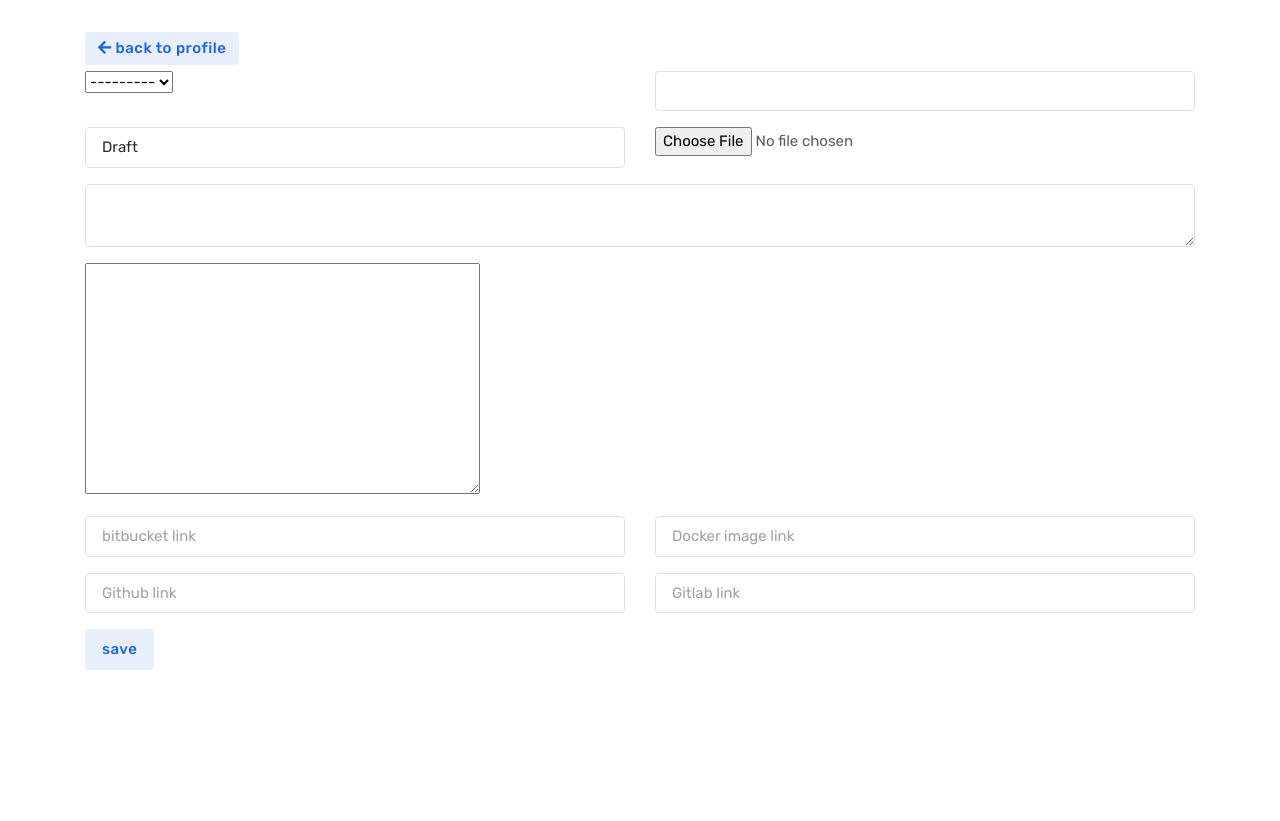
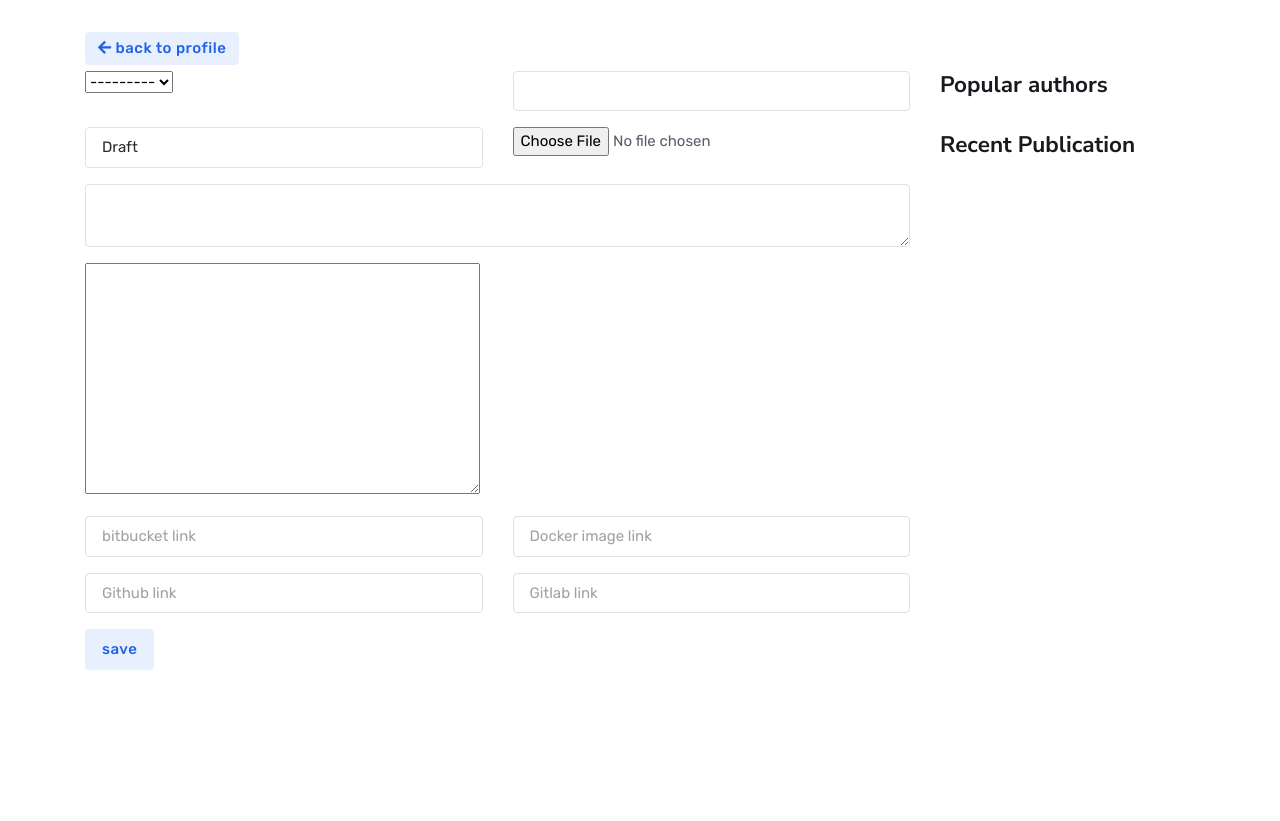
Before and after one commit to jenadiusnicholaus/intmainpub, a Django app: template templates/edit_publication.html in a window 1280 px wide. Shown: the part 91-912 px from the top of the page. Run offline with Django 3.2, Linux system fonts and the light colour scheme; the template is opened without the code that fills it: values that come from a table or form of the project are taken from there, others are empty; some libraries are stand-ins or nearby versions.

Commit message:
redisigned the edit page

```diff
--- a/templates/edit_publication.html
+++ b/templates/edit_publication.html
@@ -12,11 +12,15 @@ Inner intro START -->
 
                 <li class="nav-item">
 
-                    <a class="nav-link btn btn-primary-soft" href="{% url 'userprofile'%}"> <i class='fa fa-arrow-left'></i> back to profile</a>
+                    <a class="nav-link btn btn-primary-soft" href="{% url 'userprofile'%}"> <i class='fa fa-arrow-left'></i> back to
+                        profile</a>
                 </li>
 
             </ul>
-            <form method ="POST" enctype ="multipart/form-data">
+            <div class="row">
+                <div class="col-lg-9">
+
+                    <form method="POST" enctype="multipart/form-data">
                         {%csrf_token %}
                         <div class="row">
                             <div class="col-md-6">
@@ -32,7 +36,7 @@ Inner intro START -->
                             </div>
                         </div>
 
-                <div class="row mt-3" >
+                        <div class="row mt-3">
                             <div class="col-md-6">
                                 {{form.status}}
                             </div>
@@ -76,7 +80,7 @@ Inner intro START -->
 
                             </div>
                             <div class="col-md-6">
-                       <button type ='submit' class = "btn btn-primary-soft"> save</button>
+                                <button type='submit' class="btn btn-primary-soft"> save</button>
                             </div>
 
                         </div>
@@ -84,6 +88,64 @@ Inner intro START -->
                     </form>
 
                 </div>
+                <div class="col-lg-3">
+                    <div data-sticky="" data-margin-top="80" data-sticky-for="991">
+                        <h4>Popular authors</h4>
+                        {% for author in popular_author%}
+                        {% if not author.userprofile.image%}
+                        <div class="avatar align-middle">
+                            <div class="avatar-img rounded-circle bg-primary"><span
+                                    class="text-white position-absolute top-50 start-50 translate-middle fw-bold">{{author.getfirstChar}}</span>
+                            </div>
+                        </div>
+                        <!--				<div class="avatar align-middle">-->
+                        <!--					<img class="avatar-img rounded-circle border border-3 border-dark" src="assets/images/avatar/06.jpg" alt="avatar">-->
+                        <!--				</div>-->
+
+                        {%else%}
+                        <div class="avatar mt-3">
+                            <img class="avatar-img rounded-circle" src="{{author.userprofile.image.url}}" alt="avatar">
+                        </div>
+                        {% endif%}
+                        {% endfor%}
+                        <div class="mt-4">
+                            <div class="col-12 col-sm-6 col-lg-12">
+                                <h4 class="mt-4 mb-3">Recent Publication</h4>
+                                <!-- Recent post item -->
+                                {% for publication in recent_posted_pub%}
+                                <div class="card mb-3">
+                                    <div class="row g-3">
+                                        {% if not publication.image %}
+
+                                        {%else%}
+                                        <div class="col-4">
+                                            <img class="rounded" src="{{publication.image.url}}" alt="">
+                                        </div>
+
+                                        <div class="col-8">
+                                            <h6><a href="{% url 'publication_details' publication.slug%}"
+                                                    class="btn-link stretched-link text-reset fw-bold">{{publication.title|safe|truncatechars:100}}</a>
+                                            </h6>
+                                            <div class="small mt-1">{{publication.created_on|timesince}} ago</div>
+                                        </div>
+                                        {%endif%}
+                                    </div>
+                                </div>
+                                {%endfor%}
+                            </div>
+                        </div>
+
+                        <!-- Advertisement -->
+                        <div class="mt-4">
+                            <a href="#" class="d-block card-img-flash">
+                                <img src="" alt="">
+                            </a>
+                        </div>
+                    </div>
+                </div>
+            </div>
+
+        </div>
 
 <section>
 {% endblock %}
```
Also changed, not shown: blog/views.py (+9 -2 lines). Lines whose indentation alone changed are shown as unchanged.
